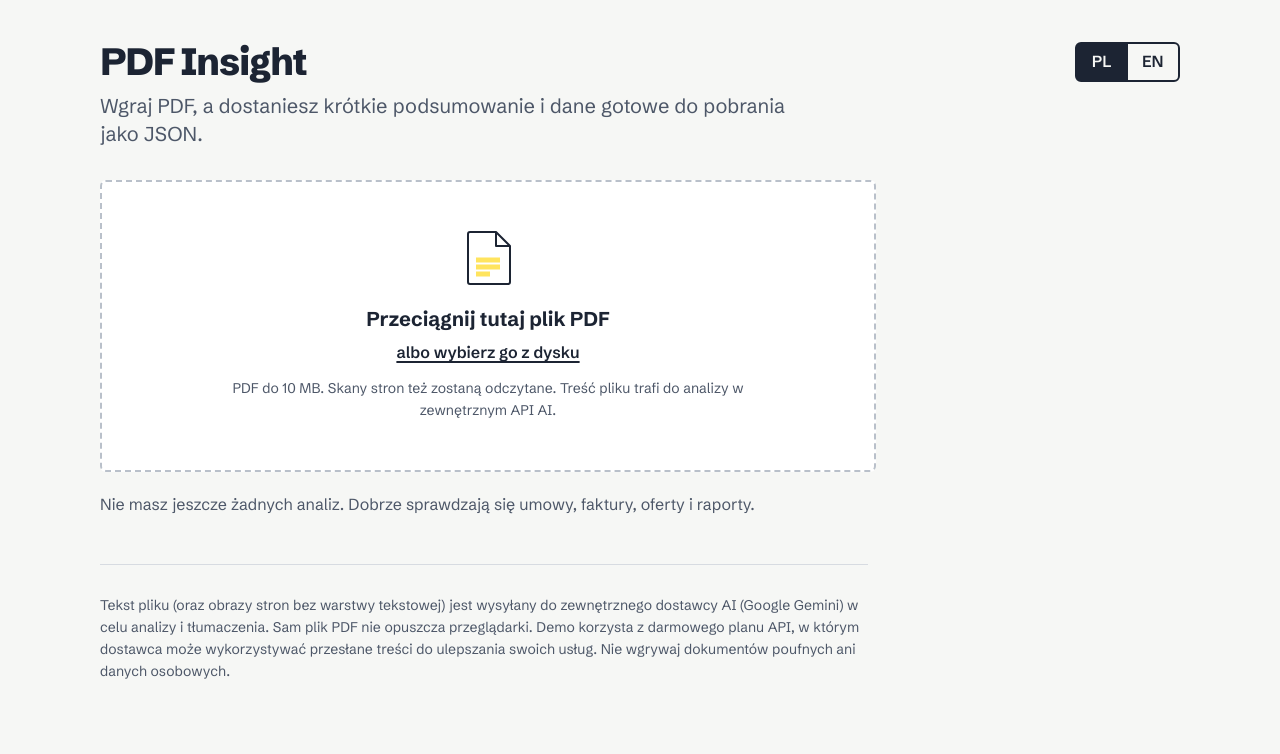
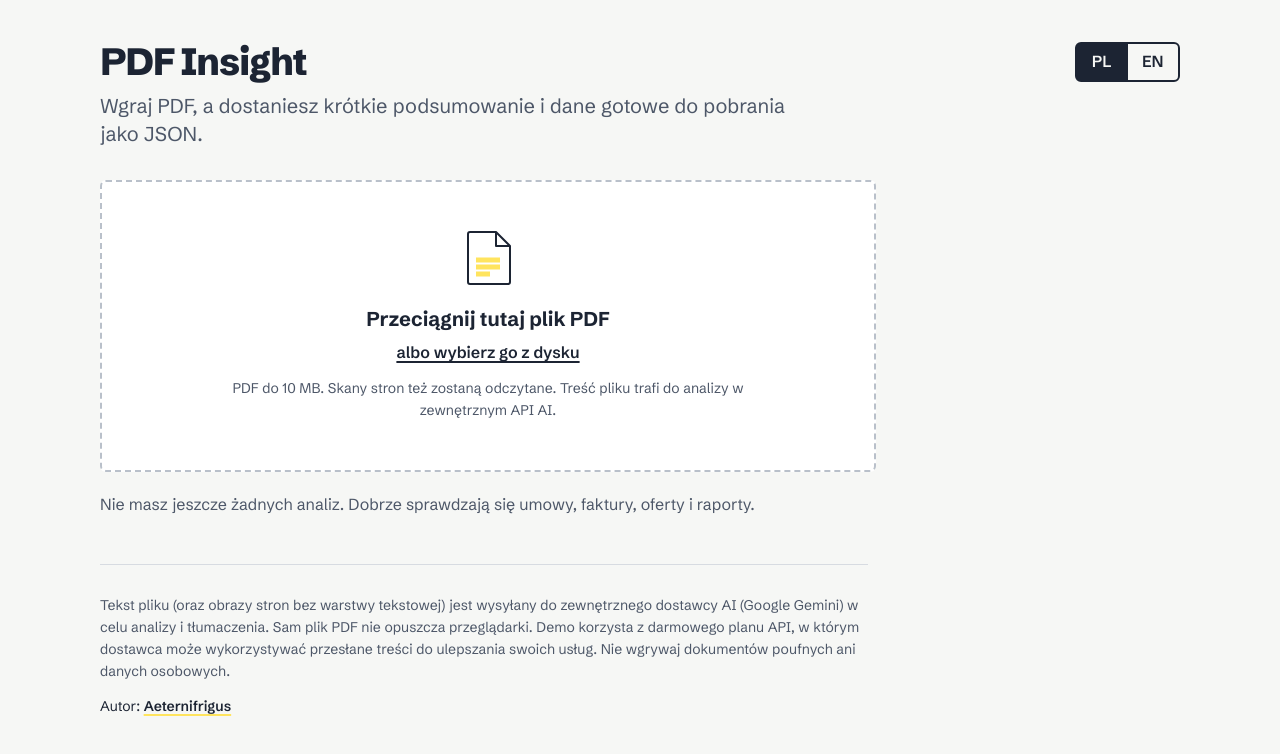
Before and after one commit to Aeternifrigus/pdf-insight, a React (Vite) app: page / in a window 1280 px wide. Shown: the top 754 px of the page. Built offline with nearby package versions, Linux system fonts and the light colour scheme; no server answers.

Commit message:
feat: credit the author in the footer with a link to aeternifrigus.netlify.app

```diff
--- a/index.html
+++ b/index.html
@@ -2,6 +2,7 @@
 <html lang="pl">
   <head>
     <meta charset="UTF-8" />
+    <meta name="author" content="Aeternifrigus" />
     <meta name="viewport" content="width=device-width, initial-scale=1.0" />
     <meta name="description" content="PDF Insight: podsumowanie i dane strukturalne z pliku PDF." />
     <meta name="color-scheme" content="light dark" />
--- a/src/App.tsx
+++ b/src/App.tsx
@@ -32,6 +32,8 @@ import {
 import type { ExtractedPdf } from './lib/pdf';
 import { verifyInsight } from './lib/verify';
 import type { Insight, OutputLanguage } from './lib/schema';
+
+const AUTHOR_URL = 'https://aeternifrigus.netlify.app/';
 
 /** Błąd jako dane: tekst powstaje przy wyświetlaniu, w bieżącym języku interfejsu. */
 type ErrorInfo = { error: unknown } | { code: 'NO_TEXT' };
@@ -349,6 +351,17 @@ export default function App() {
 
       <footer className="footer">
         <p>{t.footer}</p>
+        <p className="credit">
+          {t.credit}{' '}
+          <a
+            href={AUTHOR_URL}
+            target="_blank"
+            rel="noopener noreferrer"
+            aria-label={`Aeternifrigus. ${t.creditLink}`}
+          >
+            Aeternifrigus
+          </a>
+        </p>
       </footer>
     </div>
   );
--- a/src/i18n/messages.ts
+++ b/src/i18n/messages.ts
@@ -219,6 +219,8 @@ export const pl = {
       `Strony ze skanu (tłumaczone z obrazu, bez porównania liczb): ${pages}.`,
     issue: (i: NumericIssue) => `${i.field}: ${plIssue(i)}`,
   },
+  credit: 'Autor:',
+  creditLink: 'Strona autora (otwiera się w nowej karcie)',
   footer:
     'Tekst pliku (oraz obrazy stron bez warstwy tekstowej) jest wysyłany do zewnętrznego dostawcy AI (Google Gemini) w celu analizy i tłumaczenia. Sam plik PDF nie opuszcza przeglądarki. Demo korzysta z darmowego planu API, w którym dostawca może wykorzystywać przesłane treści do ulepszania swoich usług. Nie wgrywaj dokumentów poufnych ani danych osobowych.',
 };
@@ -407,6 +409,8 @@ export const en: Messages = {
       `Scanned pages (translated from the image, numbers not compared): ${pages}.`,
     issue: (i) => `${i.field}: ${enIssue(i)}`,
   },
+  credit: 'Built by',
+  creditLink: "Author's website (opens in a new tab)",
   footer:
     'The file text (and images of pages without a text layer) is sent to an external AI provider (Google Gemini) for analysis and translation. The PDF itself never leaves your browser. This demo uses the free API tier, under which the provider may use submitted content to improve its services. Do not upload confidential documents or personal data.',
 };
--- a/src/styles.css
+++ b/src/styles.css
@@ -924,6 +924,24 @@ mark {
   max-width: 48rem;
 }
 
+.footer .credit {
+  margin-top: 0.75rem;
+  color: var(--ink);
+}
+
+.footer .credit a {
+  color: var(--ink);
+  font-weight: 600;
+  text-decoration-thickness: 2px;
+  text-decoration-color: var(--marker);
+  text-underline-offset: 0.2em;
+}
+
+.footer .credit a:hover {
+  background: var(--marker);
+  color: var(--marker-ink);
+}
+
 @media (max-width: 860px) {
   .layout {
     grid-template-columns: minmax(0, 1fr);
```
Also changed, not shown: 1 other file (tests, documents, lock files or other folders).
